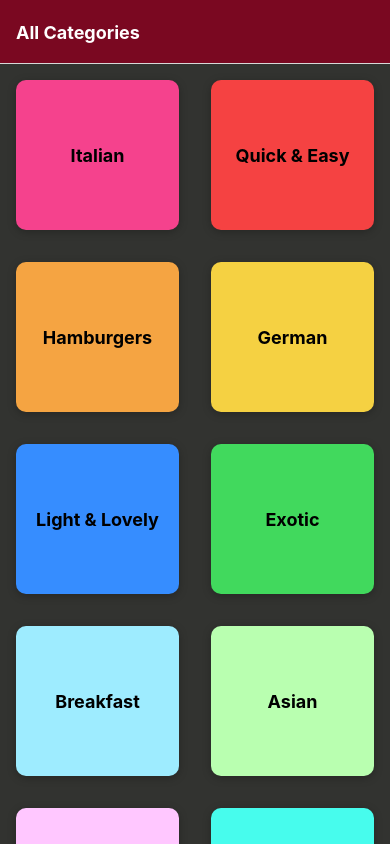
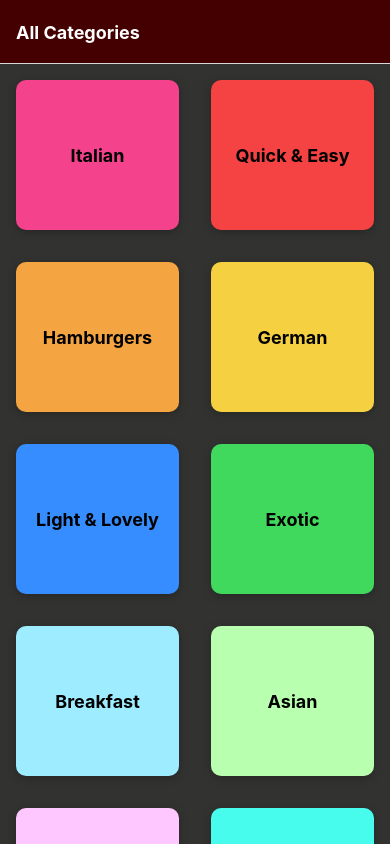
Before and after one commit to HusseinIbrahim2/Chew-On-This, a React Native app: screen / in a window 390 px wide. Built offline with nearby package versions, Linux system fonts and the light colour scheme.

Commit message:
Styling Screens navigator

```diff
--- a/App.js
+++ b/App.js
@@ -12,22 +12,21 @@ const Stack = createNativeStackNavigator();
 export default function App() {
   return (
     <>
-      <StatusBar style='default' />
+      <StatusBar style='light' />
       <NavigationContainer>
-        <Stack.Navigator screenOptions={{
-          headerStyle: { backgroundColor: '#440000ff' },
-          headerTintColor: 'white',
-          contentStyle: {backgroundColor:'#323330'},
-        }}
+        <Stack.Navigator
+          initialRouteName='MealsCategories'
+          screenOptions={{
+            headerStyle: { backgroundColor: '#440000ff' },
+            headerTintColor: 'white',
+            contentStyle: { backgroundColor: '#323330' },
+          }}
         >
           <Stack.Screen
             name="MealsCategories"
             component={CategoriesScreen}
             options={{
               title: 'All Categories',
-              headerStyle: {
-                backgroundColor: '#7a0821'
-              },
               headerTitleStyle: {
                 fontWeight: 'bold',
               },
```
